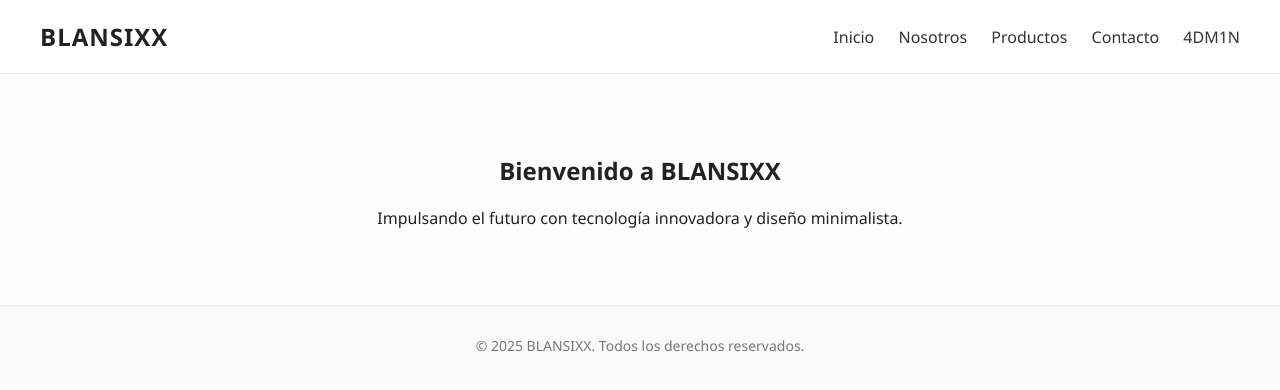
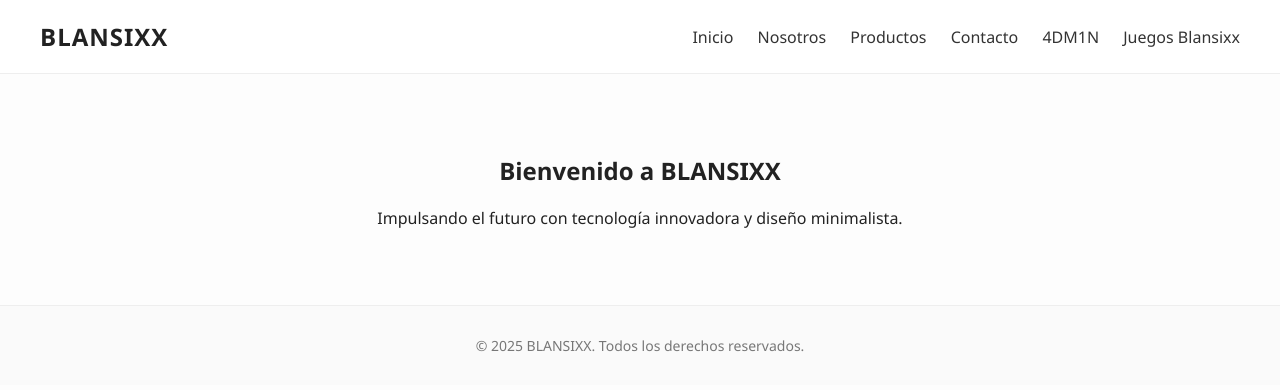
Before and after one commit to nosoyholateto/blansixx, a plain HTML site: page index.html in a window 1280 px wide. Drawn offline with Linux system fonts and the light colour scheme.

Commit message:
Update index.html

```diff
--- a/index.html
+++ b/index.html
@@ -15,6 +15,7 @@
             <a href="productos.html">Productos</a>
             <a href="contacto.html">Contacto</a>
             <a href="admin.html">4DM1N</a>
+            <a href="games.html">Juegos Blansixx</a>
         </nav>
     </header>
 
```
